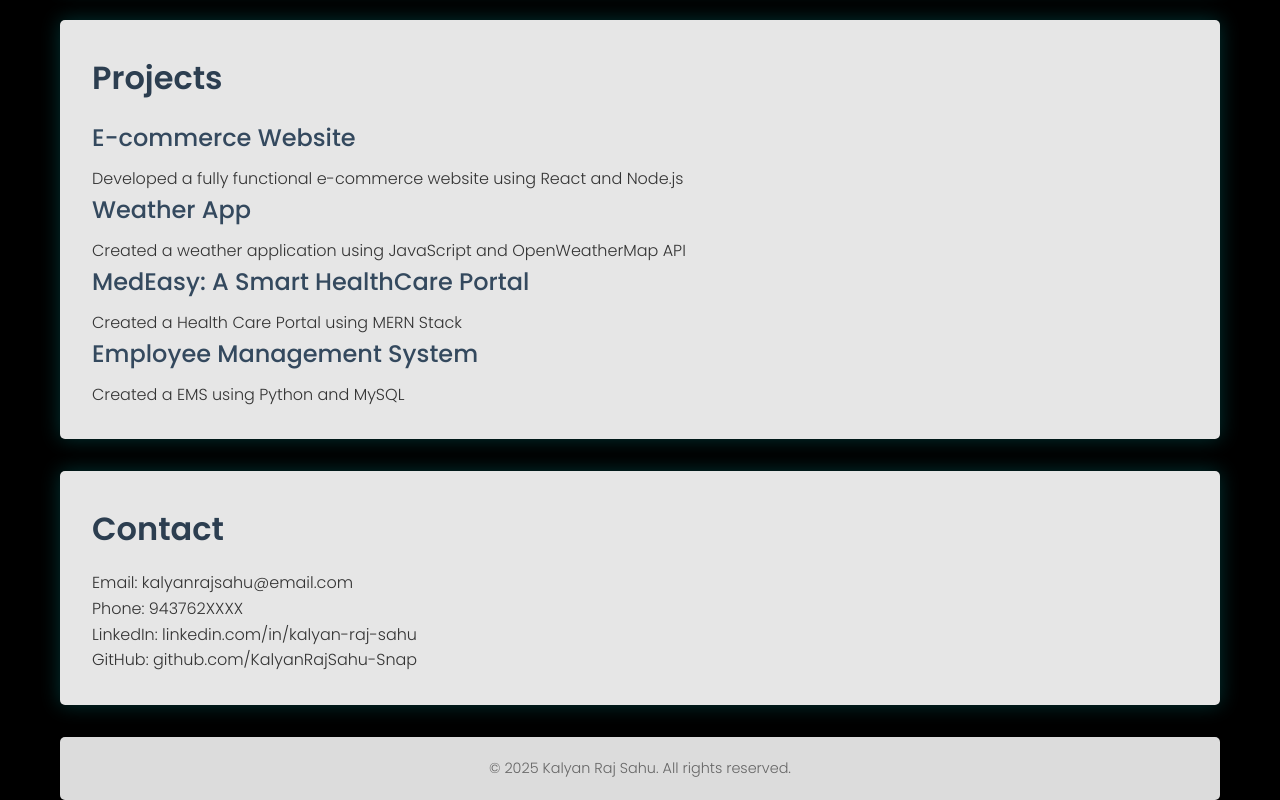
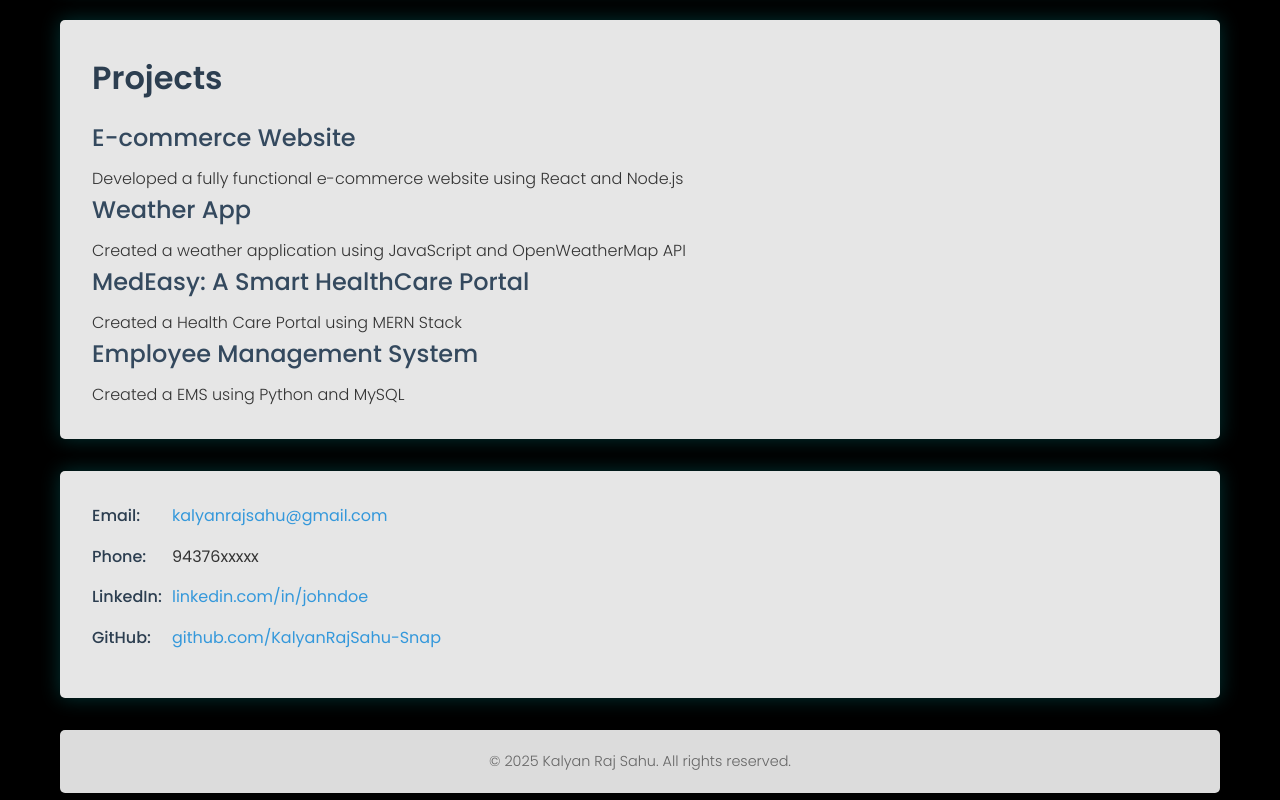
Before and after one commit to KalyanRajSahu-Snap/Interactive-Resume, a website: page index.html in a window 1280 px wide. Shown: the part 3433-4233 px from the top of the page. Drawn offline with Linux system fonts and the light colour scheme.

Commit message:
Added Contact Links

```diff
--- a/index.html
+++ b/index.html
@@ -207,11 +207,22 @@
         </section>
 
         <section id="contact">
-            <h2>Contact</h2>
-            <p>Email: kalyanrajsahu@email.com</p>
-            <p>Phone: 943762XXXX</p>
-            <p>LinkedIn: linkedin.com/in/kalyan-raj-sahu</p>
-            <p>GitHub: github.com/KalyanRajSahu-Snap</p>
+            <div class="contact-item">
+                <span class="contact-label">Email:</span>
+                <a href="mailto:kalyanrajsahu@gmail.com?subject=Regarding%20Your%20Resume&body=Hello%20Kalyan,%0A%0AI%20saw%20your%20interactive%20resume%20and%20would%20like%20to%20connect." class="contact-link">kalyanrajsahu@gmail.com</a>
+            </div>
+            <div class="contact-item">
+                <span class="contact-label">Phone:</span>
+                <span>94376xxxxx</span>
+            </div>
+            <div class="contact-item">
+                <span class="contact-label">LinkedIn:</span>
+                <a href="https://linkedin.com/in/johndoe" target="_blank" class="contact-link">linkedin.com/in/johndoe</a>
+            </div>
+            <div class="contact-item">
+                <span class="contact-label">GitHub:</span>
+                <a href="https://github.com/KalyanRajSahu-Snap" target="_blank" class="contact-link">github.com/KalyanRajSahu-Snap</a>
+            </div>
         </section>
     </main>
 
--- a/styles.css
+++ b/styles.css
@@ -501,3 +501,45 @@ section {
   font-size: 0.9rem;
   color: #666;
 }
+
+
+.contact-item {
+  margin-bottom: 15px;
+  display: flex;
+  align-items: baseline;
+}
+
+.contact-label {
+  font-weight: 500;
+  min-width: 80px;
+  color: #2c3e50;
+}
+
+.contact-link {
+  color: #3498db;
+  text-decoration: none;
+  position: relative;
+  transition: all 0.3s ease;
+  overflow: hidden;
+}
+
+.contact-link::after {
+  content: "";
+  position: absolute;
+  bottom: 0;
+  left: 0;
+  width: 0;
+  height: 2px;
+  background: linear-gradient(45deg, #ff0000, #ff7300, #fffb00, #48ff00, #00ffd5, #002bff, #7a00ff, #ff00c8, #ff0000);
+  background-size: 400%;
+  transition: width 0.3s ease;
+  animation: glowing 20s linear infinite;
+}
+
+.contact-link:hover {
+  color: #2980b9;
+}
+
+.contact-link:hover::after {
+  width: 100%;
+}
```
